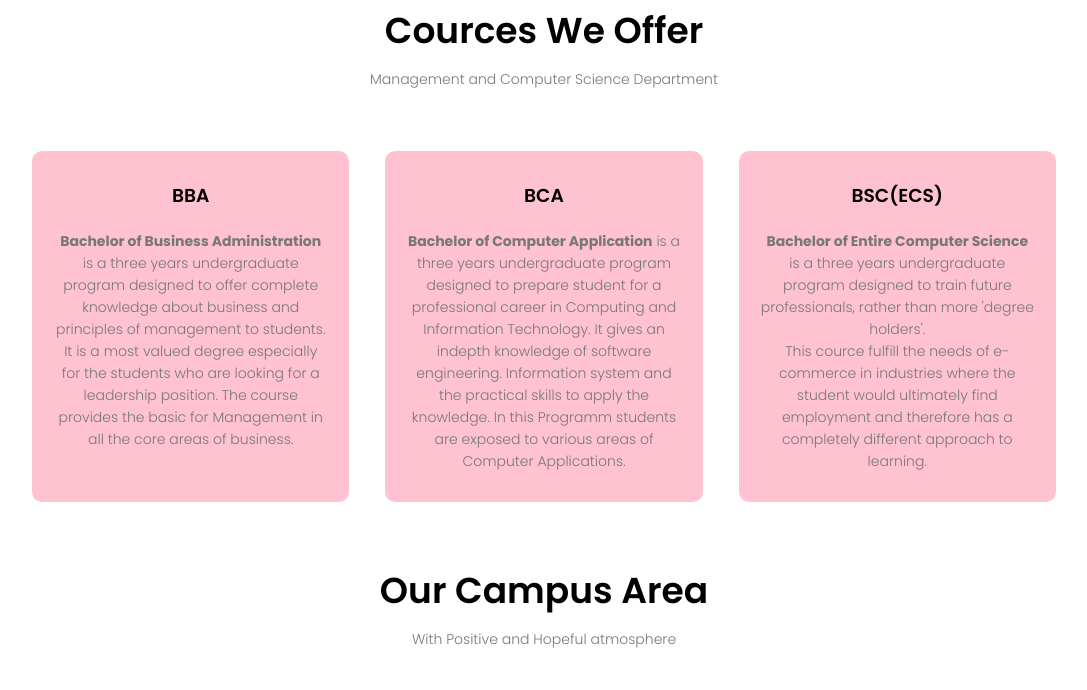
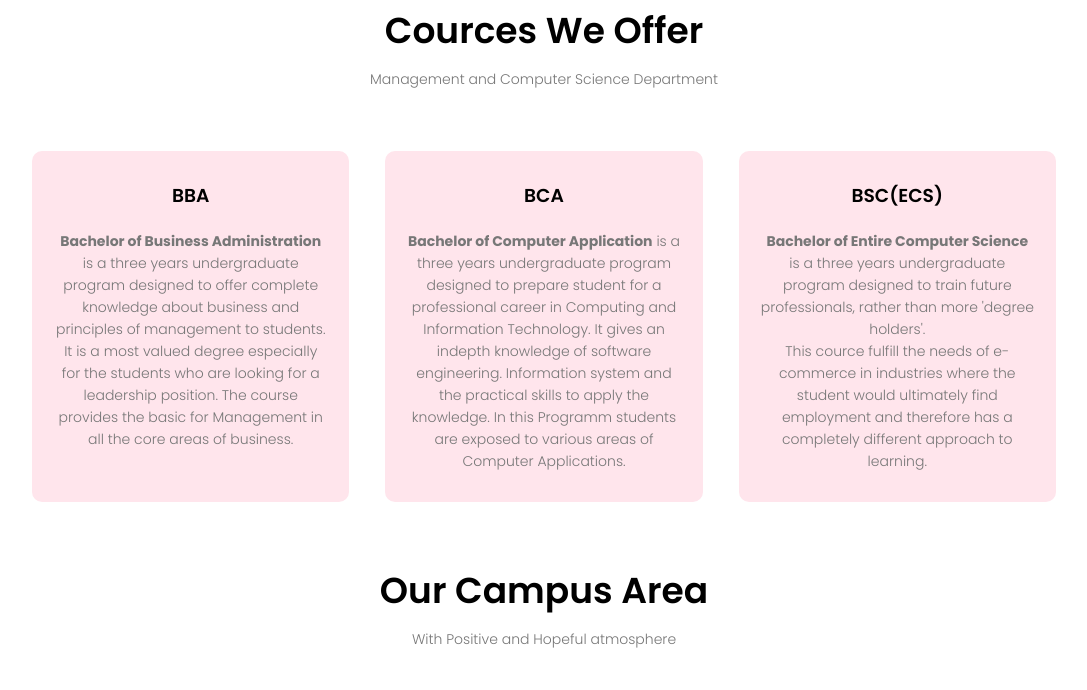
Before and after one commit to samwebsit/sanmcs.github.io, a plain HTML site: page index.html in a window 1280 px wide. Shown: the part 889-1579 px from the top of the page, without its empty margins (96-1183 px from the left). Drawn offline with Linux system fonts and the light colour scheme.

Commit message:
Update style.css

```diff
--- a/style.css
+++ b/style.css
@@ -112,7 +112,7 @@ p{
 }
 .course-col{
     flex-basis: 31%;
-    background: #FFC2D1 ;
+    background: #FFE5EC ;
     border-radius: 10px;
     margin-bottom: 5%;
     padding: 20px 12px;
```
